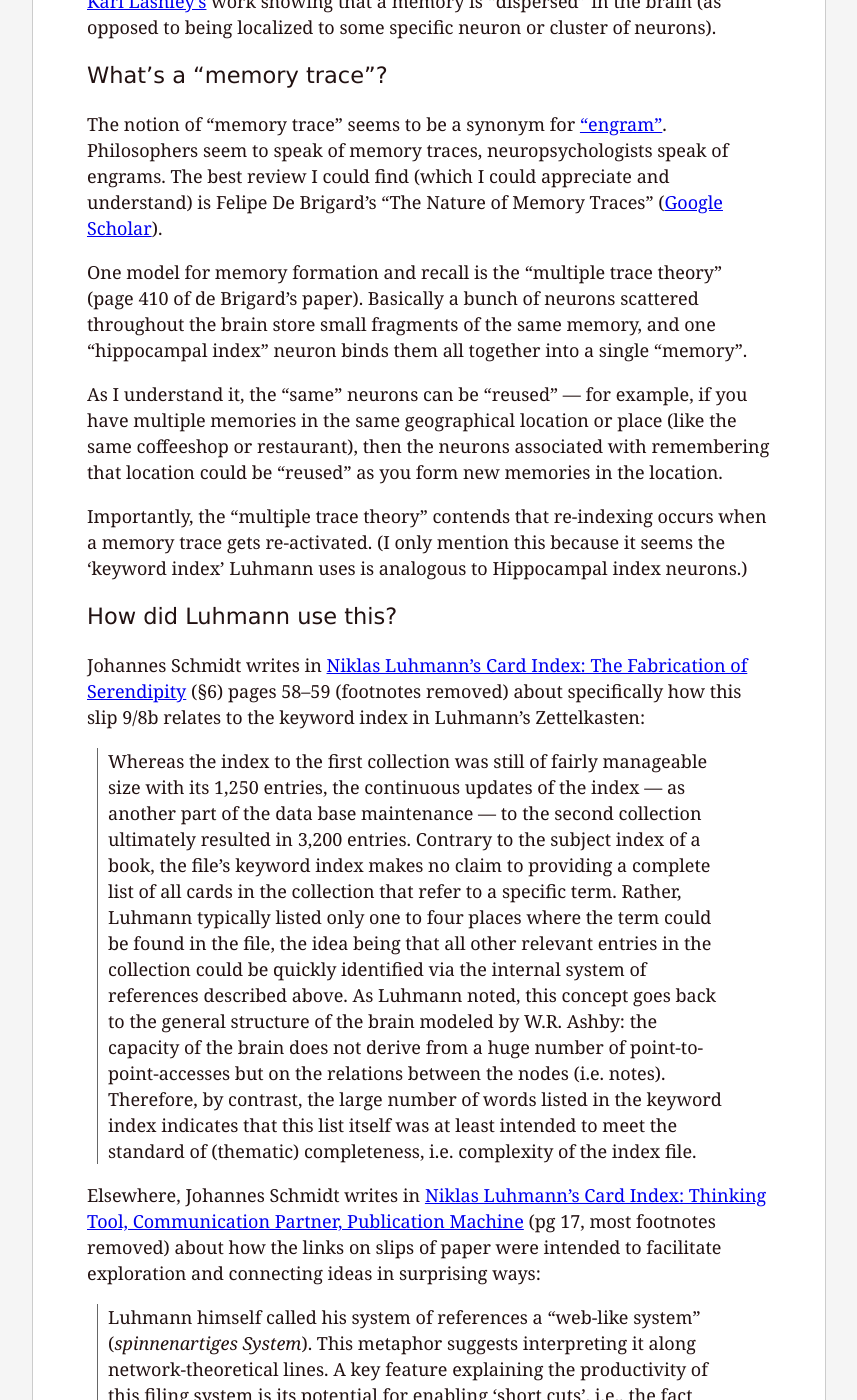
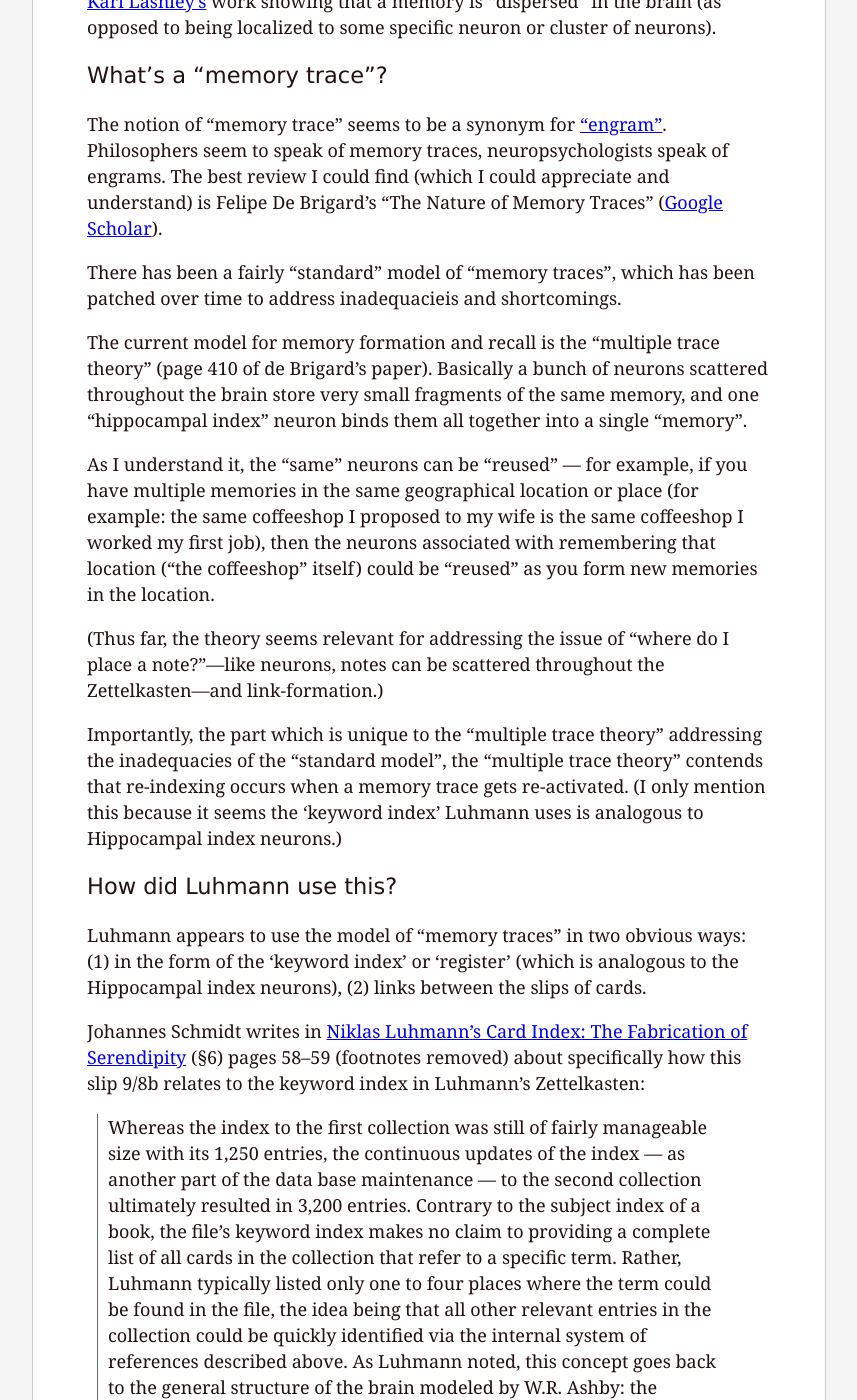
Before and after one commit to pqnelson/pqnelson.github.com, a Jekyll site: the page built from wiki/note-taking/zettelkasten/brain-metaphor.md, in a window 1280 px wide and 1400 px high, scrolled down 856 px. Shown: the whole window, without its empty margins (211-1068 px from the left). Built offline with Jekyll 4.4.1, drawn with Linux system fonts in a browser that asks for light colours; some of the changed text lies outside the part shown.

Commit message:
More words about brain: brain = good

```diff
--- a/wiki/note-taking/zettelkasten/brain-metaphor.md
+++ b/wiki/note-taking/zettelkasten/brain-metaphor.md
@@ -38,24 +38,39 @@ of engrams.
 The best review I could find (which I could appreciate and understand) is
 Felipe De Brigard's "The Nature of Memory Traces" ([Google Scholar](https://scholar.google.com/citations?view_op=view_citation&hl=en&citation_for_view=l9gS2joAAAAJ:mVmsd5A6BfQC)).
 
-One model for memory formation and recall is the "multiple trace
+There has been a fairly "standard" model of "memory traces", which has
+been patched over time to address inadequacieis and shortcomings.
+
+The current model for memory formation and recall is the "multiple trace
 theory" (page 410 of de Brigard's paper). Basically a bunch of neurons
-scattered throughout the brain store small fragments of the same
+scattered throughout the brain store very small fragments of the same
 memory, and one "hippocampal index" neuron binds them all together
 into a single "memory".
 
 As I understand it, the "same" neurons can be "reused" --- for
 example, if you have multiple memories in the same geographical
-location or place (like the same coffeeshop or restaurant), then the
-neurons associated with remembering that location could be "reused" as
-you form new memories in the location.
+location or place (for example: the same coffeeshop I proposed
+to my wife is the same coffeeshop I worked my first job), then the
+neurons associated with remembering that location ("the coffeeshop"
+itself) could be "reused" as you form new memories in the location.
 
-Importantly, the "multiple trace theory" contends that re-indexing
+(Thus far, the theory seems relevant for addressing the issue of
+"where do I place a note?"---like neurons, notes can be scattered
+throughout the Zettelkasten---and link-formation.)
+
+Importantly, the part which is unique to the "multiple trace theory"
+addressing the inadequacies of the
+"standard model", the "multiple trace theory" contends that re-indexing
 occurs when a memory trace gets re-activated. (I only mention this
 because it seems the 'keyword index' Luhmann uses is analogous to
 Hippocampal index neurons.)
 
 ## How did Luhmann use this?
+
+Luhmann appears to use the model of "memory traces" in two obvious ways: (1)
+in the form of the 'keyword index' or 'register' (which is analogous
+to the Hippocampal index neurons), (2) links between the slips of
+cards.
 
 Johannes Schmidt writes in [Niklas Luhmann’s Card Index: The Fabrication of Serendipity](https://pub.uni-bielefeld.de/download/2942471/2942472/jschmidt_niklas%20luhmann%27s%20card%20index_%20sociologica_2018_12-1.pdf)
 (§6) pages 58--59 (footnotes removed)
@@ -74,6 +89,9 @@ surprising ways:
 > Footnote: [35] Luhmann, Zettelkasten II, index card no. [9/8b1](https://niklas-luhmann-archiv.de/bestand/zettelkasten/zettel/ZK_2_NB_9-8b1_V)
 
 ## How does this help?
+
+For me, this helps with the issue of when to form links and not to
+worry where to place things in the Zettelkasten.
 
 Perhaps the best way to understand how this is useful is by examples.
 
```
